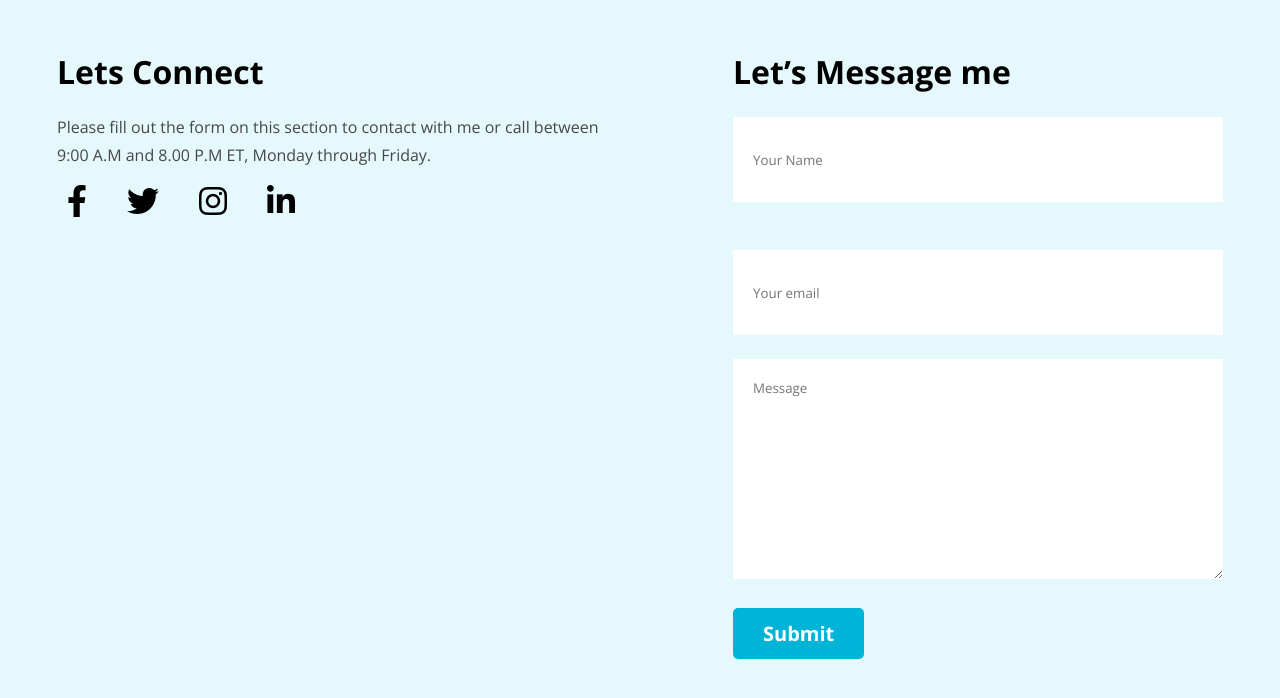
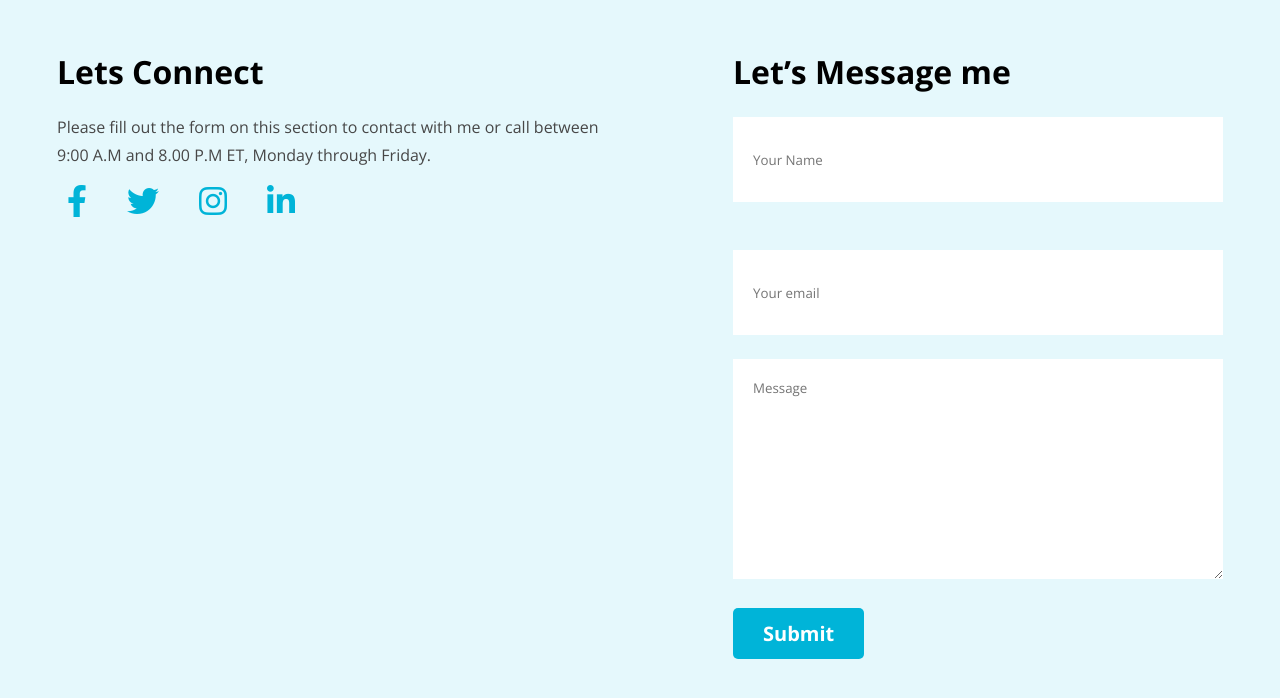
Before and after one commit to shahadat74238/personal-protfolio, a plain HTML site: page index.html in a window 1280 px wide. Shown: the part 3233-3931 px from the top of the page. Drawn offline with nearby package versions, Linux system fonts and the light colour scheme.

Commit message:
add favicon

```diff
--- a/index.html
+++ b/index.html
@@ -4,6 +4,8 @@
     <meta charset="UTF-8">
     <meta name="viewport" content="width=device-width, initial-scale=1.0">
     <title>Shahadat Hosen</title>
+    <!-- favicone link -->
+    <link rel="shortcut icon" href="./images/icons/react.png" type="image/x-icon">
     <!-- font link -->
     <link rel="preconnect" href="https://fonts.googleapis.com">
     <link rel="preconnect" href="https://fonts.gstatic.com" crossorigin>
@@ -169,10 +171,10 @@
                 <p class="contact-description">Please fill out the form on this section to contact with me or call between 9:00 A.M and 8.00 P.M ET, Monday through Friday.</p>
                 <div class="contact-icon-container">
                     <ul class="contact-icon">
-                        <li class="item"><i class="fa-brands fa-facebook-f"></i></li>
-                        <li class="item"><i class="fa-brands fa-twitter"></i></li>
-                        <li class="item"><i class="fa-brands fa-instagram"></i></li>
-                        <li class="item"><i class="fa-brands fa-linkedin-in"></i></li>
+                        <li class="item"><a href="#"><i class="fa-brands fa-facebook-f"></i></a></i></li>
+                        <li class="item"><a href="#"><i class="fa-brands fa-twitter"></i></a></i></li>
+                        <li class="item"><a href="#"><i class="fa-brands fa-instagram"></i></a></li>
+                        <li class="item"><a href="#"><i class="fa-brands fa-linkedin-in"></i></a></li>
                     </ul>
                 </div>
             </div>
--- a/styles/style.css
+++ b/styles/style.css
@@ -236,6 +236,10 @@ main section {
 .item{
   text-align: center;
   padding: 10px;
+
+}
+.item a{
+  color: #00b4d8;
 }
 .lets-comment > label{
   display: block;
```
